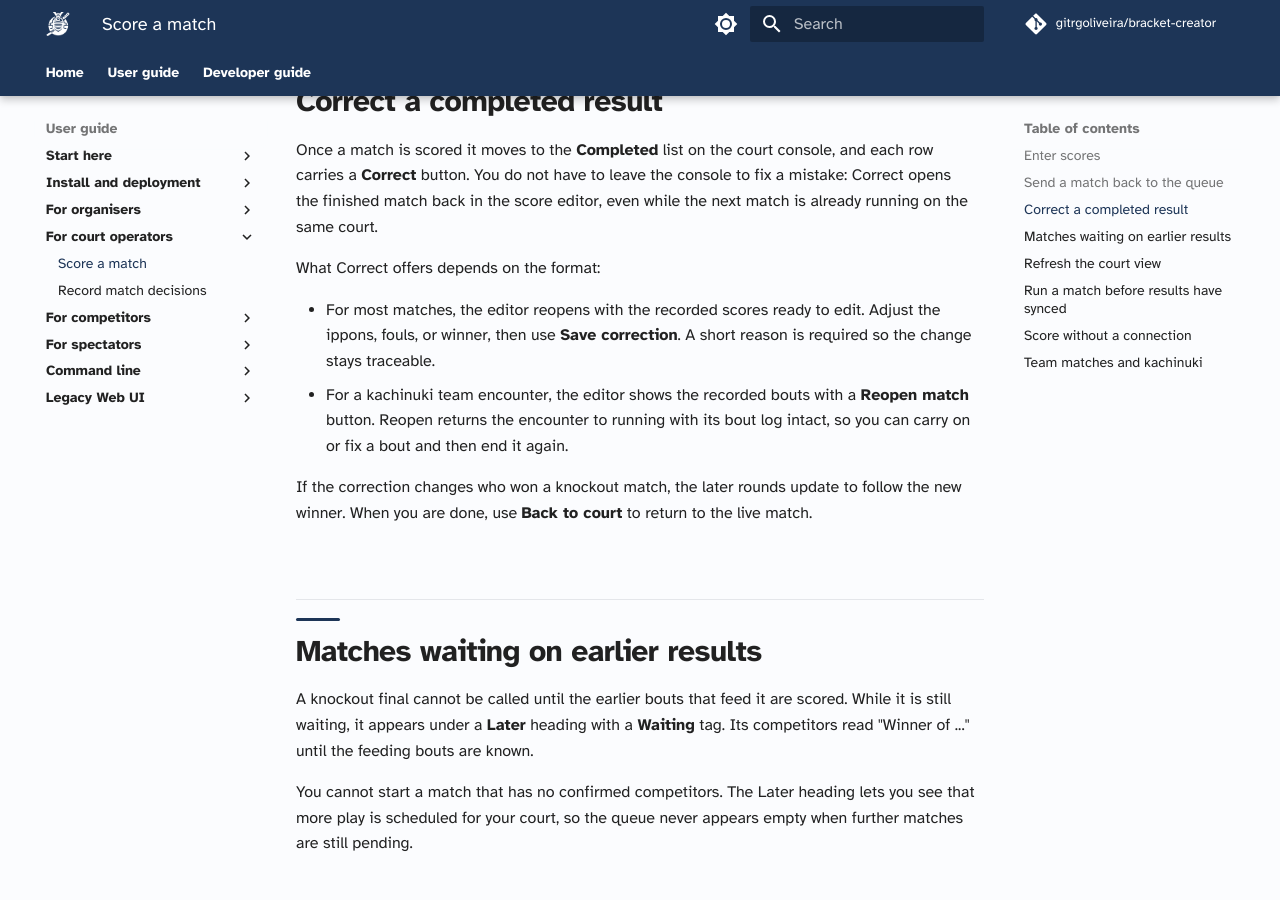
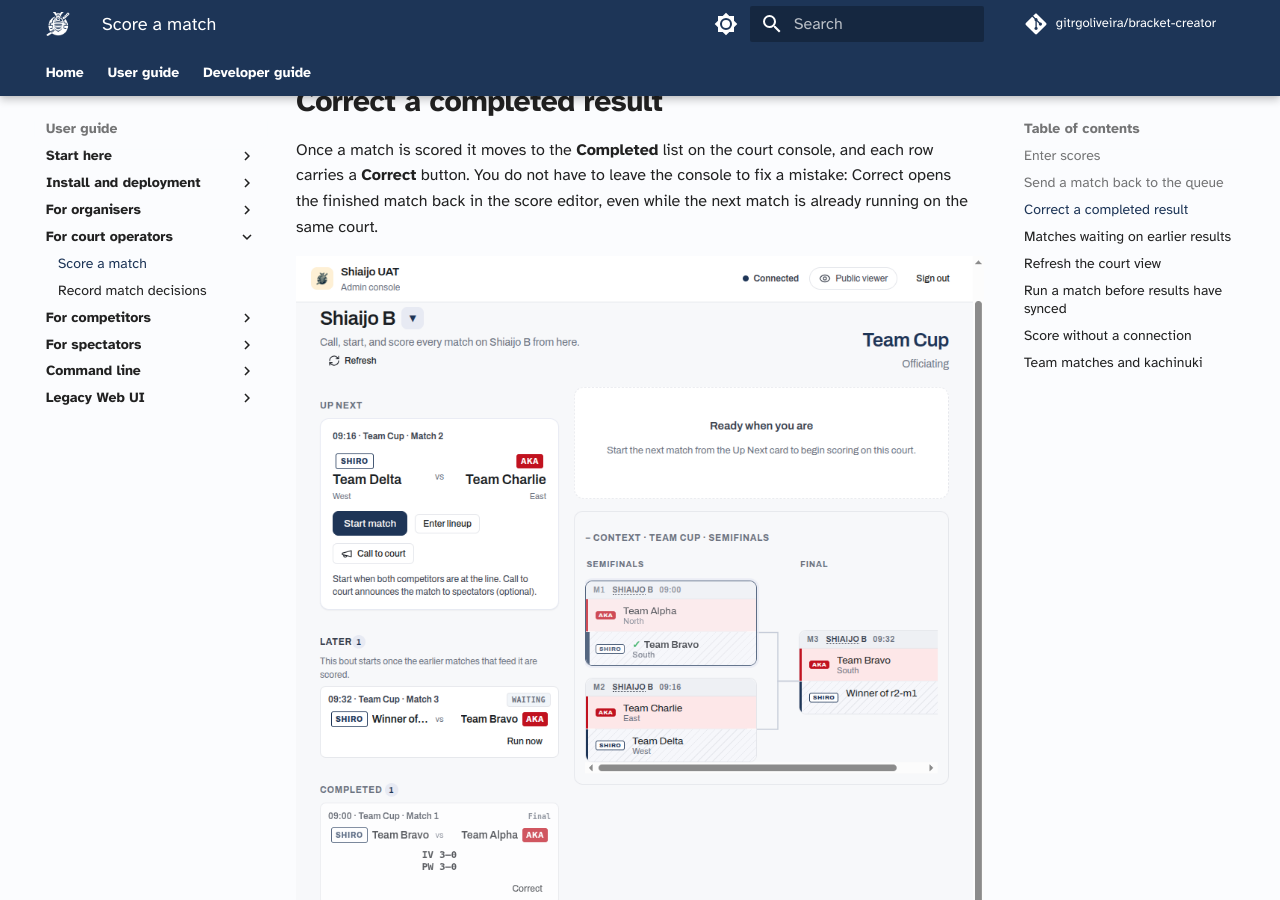
Before and after one commit to gitrgoliveira/bracket-creator, an MkDocs documentation site: the page built from docs/user-guide/court-operators/scoring-a-match.md, in a window 1280 px wide and 900 px high, scrolled down 1595 px. Built offline with MkDocs 1.6.1 and Material for MkDocs 9.7.7, drawn with Linux system fonts in a browser that asks for light colours; comment, search, counter and statistics services are not loaded.

Commit message:
docs(mp-gmcg): screenshot the court-console Correct affordance
Embed a court-console Completed-list screenshot in the "Correct a
completed result" section so the new Correct button is documented
visually, matching the existing kachinuki screenshot style.

Co-Authored-By: Claude Opus 4.8 <noreply@anthropic.com>

```diff
--- a/docs/user-guide/court-operators/scoring-a-match.md
+++ b/docs/user-guide/court-operators/scoring-a-match.md
@@ -21,6 +21,8 @@ If you start the wrong bout, use **Send back to queue** on the running match. Th
 ## Correct a completed result
 
 Once a match is scored it moves to the **Completed** list on the court console, and each row carries a **Correct** button. You do not have to leave the console to fix a mistake: Correct opens the finished match back in the score editor, even while the next match is already running on the same court.
+
+![The court console Completed list showing a finished match with its result and a Correct button.](../../screenshots/console-correct-completed.png)
 
 What Correct offers depends on the format:
 
```
Also changed, not shown: docs/screenshots/console-correct-completed.png (added).
